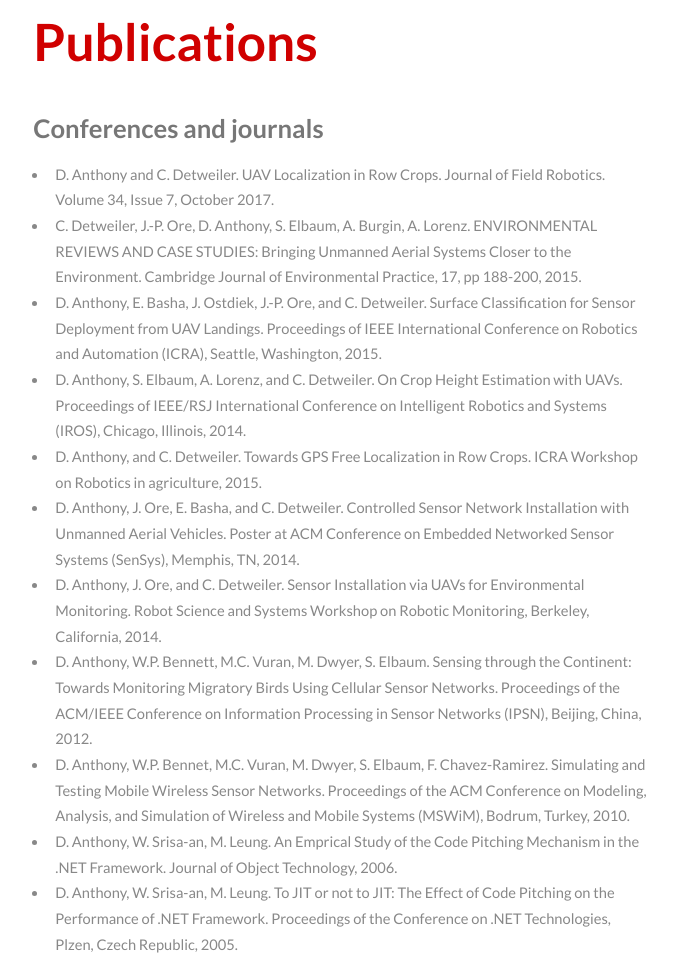
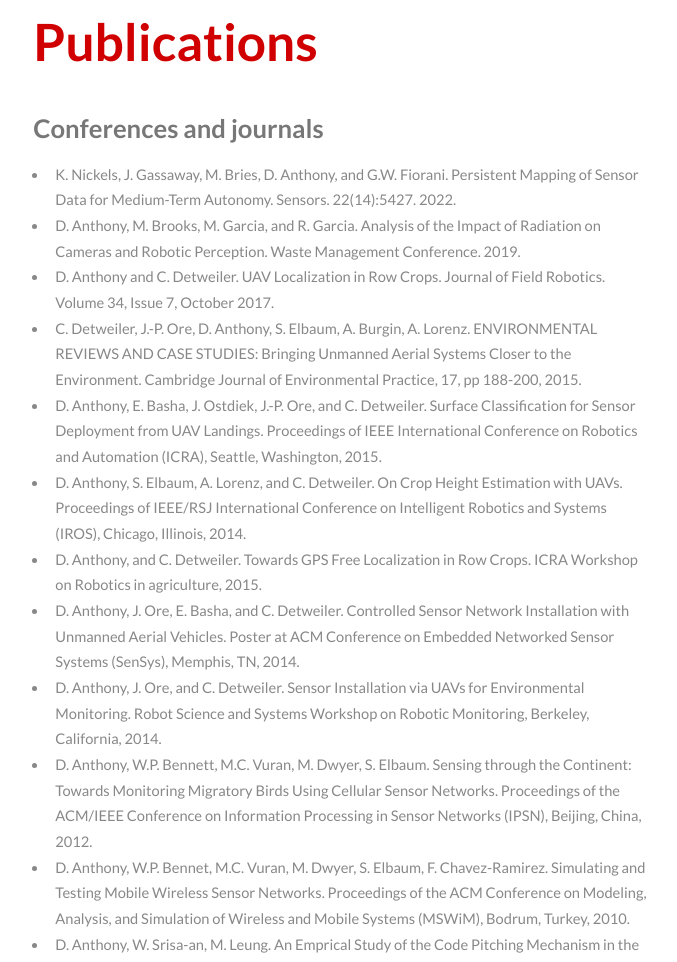
Before and after one commit to danthony06/danthony06.github.io, a plain HTML site: page index.html in a window 1280 px wide. Shown: the part 1854-2816 px from the top of the page, without its empty margins (152-829 px from the left). Drawn offline with Linux system fonts and the light colour scheme.

Commit message:
Update index.html

```diff
--- a/index.html
+++ b/index.html
@@ -75,6 +75,8 @@
 									</header>
 									<h3>Conferences and journals</h3>
 									<ul>
+										<li>K. Nickels, J. Gassaway, M. Bries, D. Anthony, and G.W. Fiorani. Persistent Mapping of Sensor Data for Medium-Term Autonomy. Sensors. 22(14):5427. 2022.</li>
+										<li>D. Anthony, M. Brooks, M. Garcia, and R. Garcia. Analysis of the Impact of Radiation on Cameras and Robotic Perception. Waste Management Conference. 2019.</li>
 										<li>D. Anthony and C. Detweiler. UAV Localization in Row Crops. Journal of Field Robotics. Volume 34, Issue 7, October 2017.</li>
 										<li>C. Detweiler, J.-P. Ore, D. Anthony, S. Elbaum, A. Burgin, A. Lorenz. ENVIRONMENTAL REVIEWS AND CASE STUDIES: Bringing Unmanned Aerial Systems Closer to the Environment. Cambridge Journal of Environmental Practice, 17, pp 188-200, 2015.</li>
 										<li>D. Anthony, E. Basha, J. Ostdiek, J.-P. Ore, and C. Detweiler. Surface Classification for Sensor Deployment from UAV Landings. Proceedings of IEEE International Conference on Robotics and Automation (ICRA), Seattle, Washington, 2015.</li>
```
